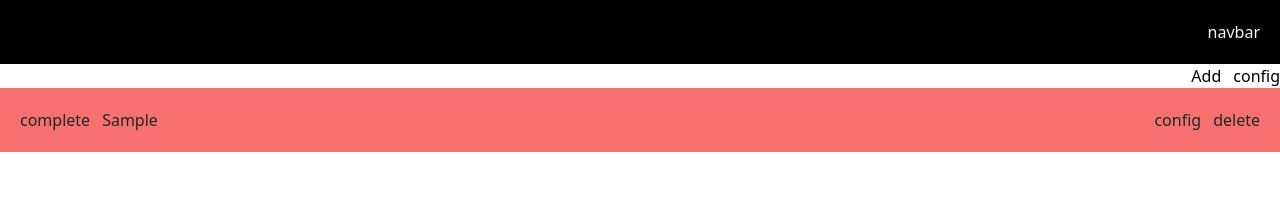
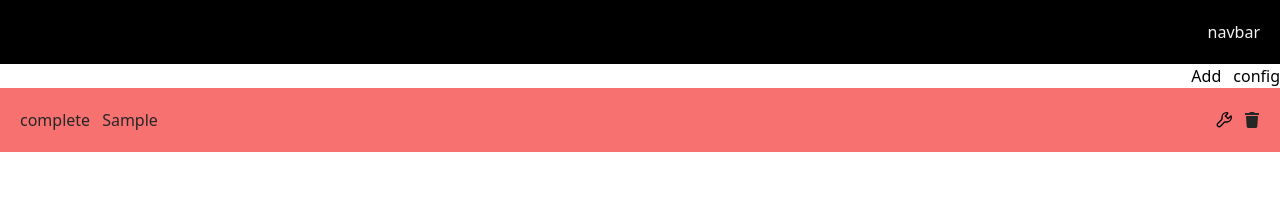
Before and after one commit to jeremiah-quill/tick-tock-todos, a React (Create React App) app: page / in a window 1280 px wide. Both pictures are taken after typing "Sample" into the empty fields and a click on the button "Add". Shown: the top 198 px of the page. Built offline with nearby package versions, Linux system fonts and the light colour scheme.

Commit message:
added configure and trash icons

```diff
--- a/package.json
+++ b/package.json
@@ -10,6 +10,7 @@
     "prettier": "^2.6.2",
     "react": "^18.1.0",
     "react-dom": "^18.1.0",
+    "react-icons": "^4.3.1",
     "react-scripts": "5.0.1",
     "react-uuid": "^1.0.2",
     "web-vitals": "^2.1.4"
--- a/src/components/StaticTodoView/StaticTodoView.js
+++ b/src/components/StaticTodoView/StaticTodoView.js
@@ -1,5 +1,7 @@
 import React, { useContext } from 'react';
 import { DispatchTodosContext } from '../../contexts/TodoContext';
+import { FaTrash } from 'react-icons/fa';
+import { GrConfigure } from 'react-icons/gr';
 
 const StaticTodoView = ({ text, id, openConfigView }) => {
   const dispatchTodos = useContext(DispatchTodosContext);
@@ -12,8 +14,12 @@ const StaticTodoView = ({ text, id, openConfigView }) => {
     <>
       <div className="mx-3">{text}</div>
       <div className="flex ml-auto gap-3">
-        <button onClick={openConfigView}>config</button>
-        <button onClick={handleDelete}>delete</button>
+        <button onClick={openConfigView}>
+          <GrConfigure />
+        </button>
+        <button onClick={handleDelete}>
+          <FaTrash />
+        </button>
       </div>
     </>
   );
```
Also changed, not shown: 1 other file (tests, documents, lock files or other folders).
